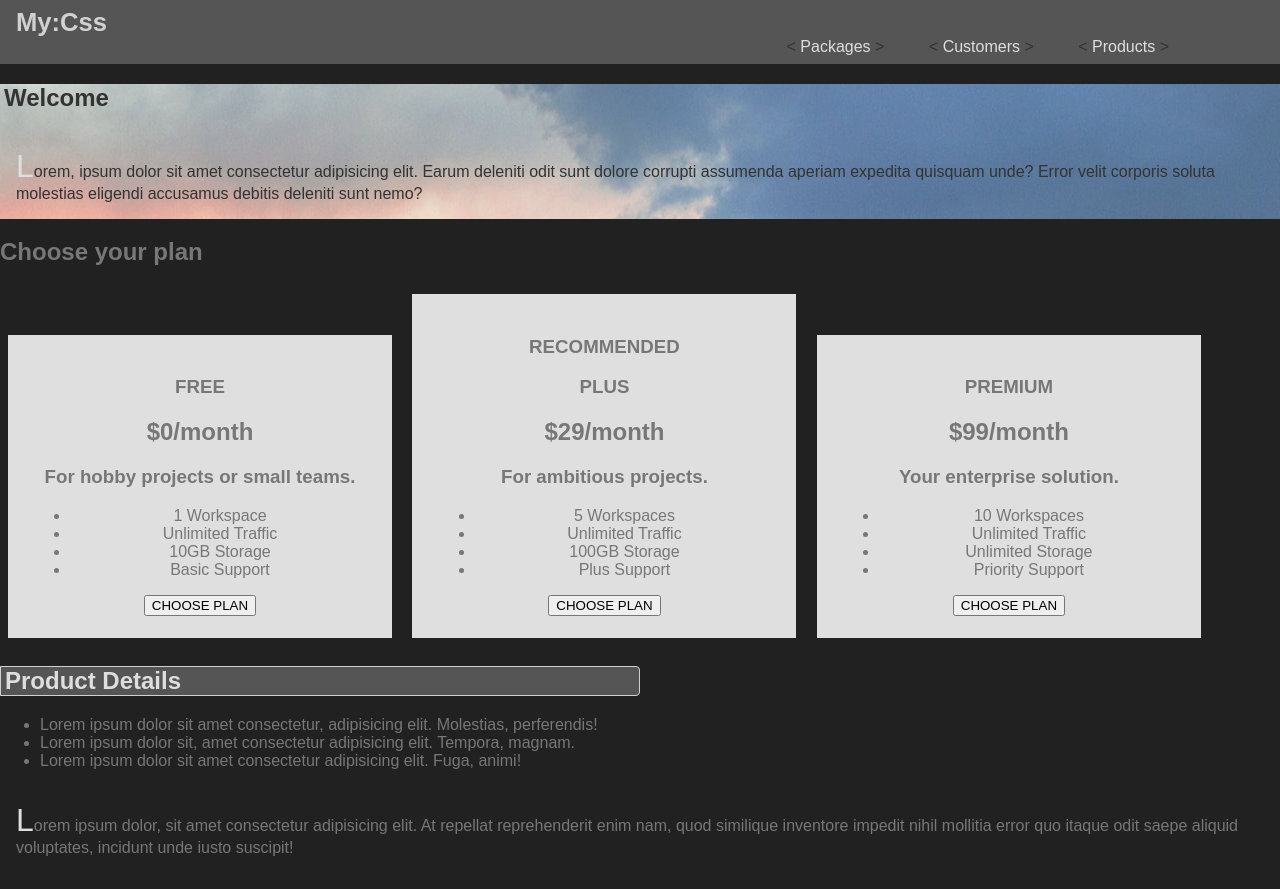
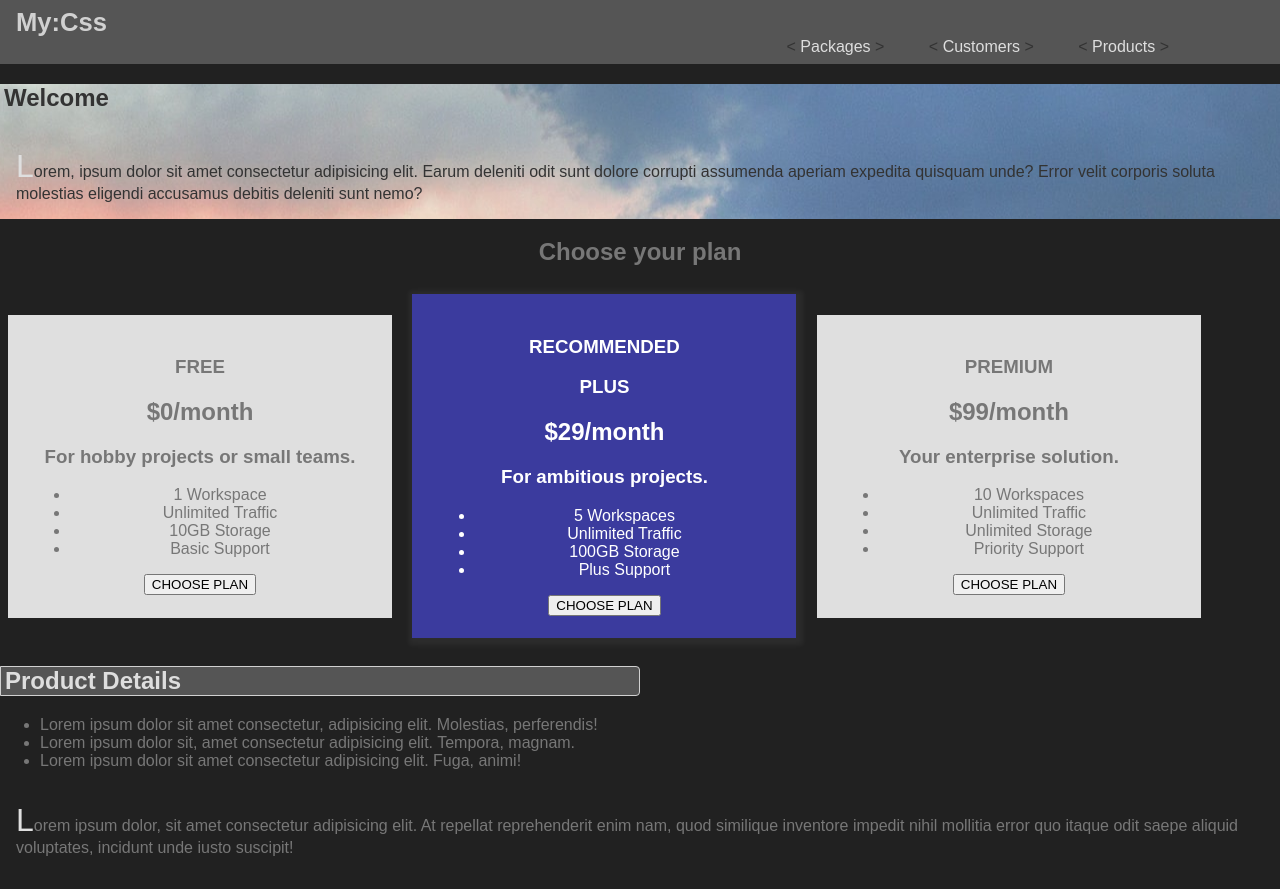
Before and after one commit to robertocannella/css, a plain HTML site: page index.html in a window 1280 px wide. Drawn offline with Linux system fonts and the light colour scheme; a web font is replaced by a local one.

Commit message:
box-shadow

```diff
--- a/index.html
+++ b/index.html
@@ -51,8 +51,8 @@
                         <button>CHOOSE PLAN</button>
                     </div>
                 </article>
-                <article class="plan-article">
-                    <h1>RECOMMENDED</h1>
+                <article class="plan-article plan-highlighted">
+                    <h1 class="plan__annotation">RECOMMENDED</h1>
                     <h1>PLUS</h1>
                     <h2>$29/month</h2>
                     <h3>For ambitious projects.</h3>
--- a/main.css
+++ b/main.css
@@ -121,6 +121,10 @@ body {
     padding: 0 .25rem
 }
 
+.plans-header {
+    text-align: center;
+}
+
 .plan-article {
     background-color: #dfdfdf;
     text-align: center;
@@ -128,6 +132,15 @@ body {
     margin: .5rem;
     width: 30%;
     display: inline-block;
+    vertical-align: middle;
+
+}
+
+.plan-highlighted {
+    background-color: rgb(59, 59, 158);
+    color: #fff;
+    /* x y blur spread */
+    box-shadow: 2px 2px 5px 5px rgba(255, 255, 255, .05);
 }
 
 #product-details h2 {
```
